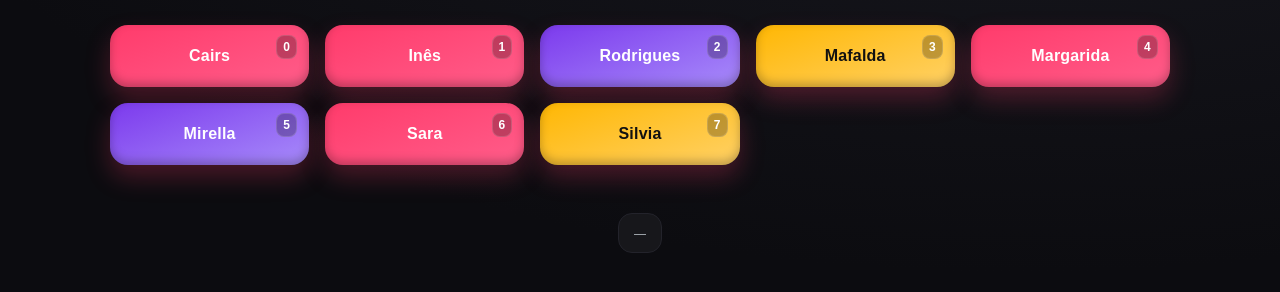
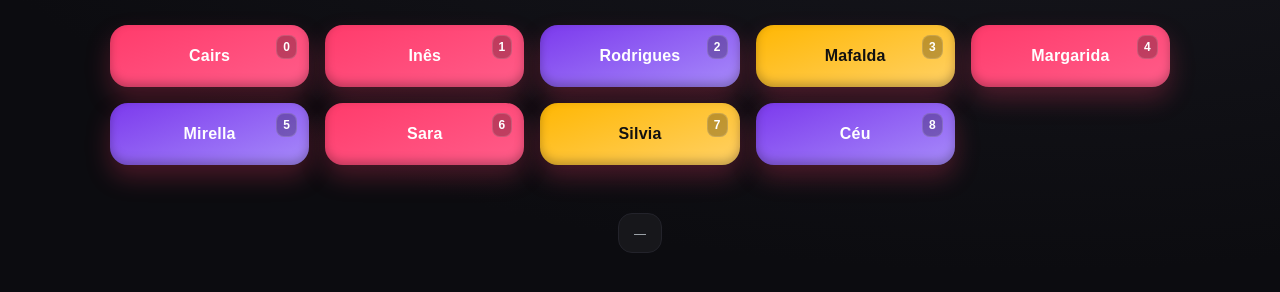
Before and after one commit to obrunobarros/soundboard-accounts, a plain HTML site: page index.html in a window 1280 px wide. Shown: the part 168-460 px from the top of the page. Drawn offline with Linux system fonts and the light colour scheme.

Commit message:
Update index.html

```diff
--- a/index.html
+++ b/index.html
@@ -85,6 +85,7 @@
       { key: '5', label: 'Mirella', file: 'Mirella.mp3' },
       { key: '6', label: 'Sara', file: 'Sara.mp3' },
       { key: '7', label: 'Silvia', file: 'Silvia.mp3' },
+      { key: '8', label: 'Céu', file: 'Ceu.mp3' },
       // Adicione mais aqui 👇
       // { key: 'Q', label: 'Gratidão', file: 'gratidão.mp3' },
     ];
```
